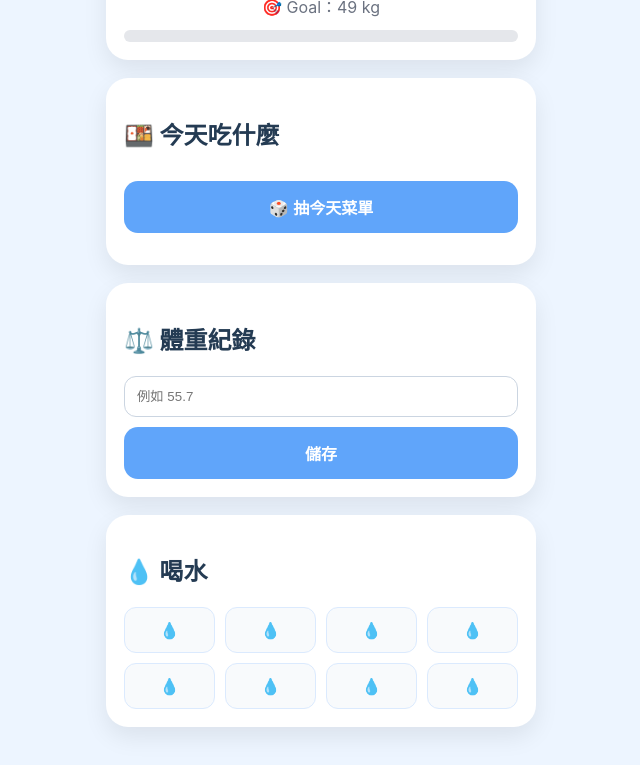
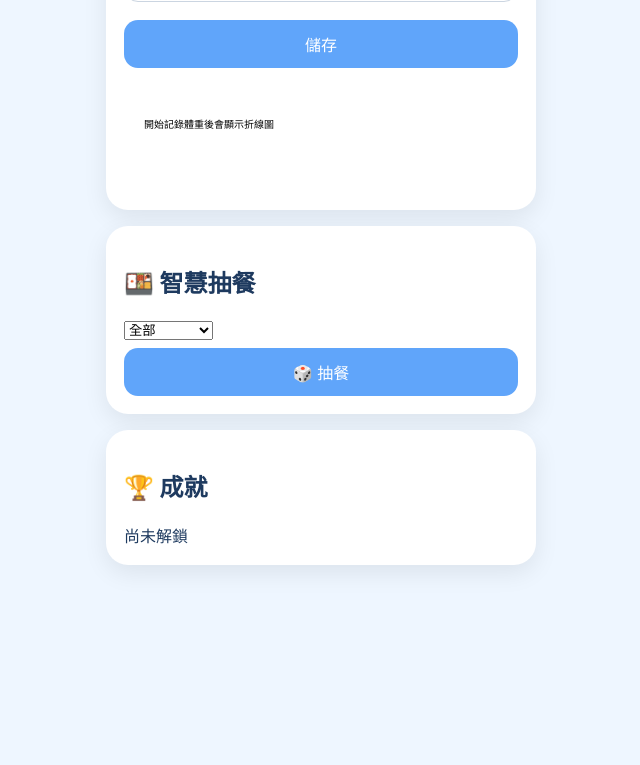
Before and after one commit to dh2827/49kg-project, a plain HTML site: page index.html in a window 1280 px wide. Shown: the part 250-1015 px from the top of the page, without its empty margins (319-959 px from the left). After the commit the page ends 849 px from the top, so only its background shows below. Drawn offline with Linux system fonts and the light colour scheme.

Commit message:
Add files via upload

```diff
--- a/app.js
+++ b/app.js
@@ -1,16 +1,39 @@
-const breakfasts=["🥚 茶葉蛋×2＋無糖豆漿","🍙 鮪魚飯糰＋無糖茶","🍠 地瓜＋茶葉蛋","🥣 希臘優格＋茶葉蛋","🍗 舒肥雞胸＋香蕉"];
-const dinners=["🐔 鹹水雞（雞胸＋3樣菜）","🍢 滷味（肉2樣＋菜3樣）","🥗 蛋白盒子（雞胸）","🥩 蛋白盒子（牛肉）","🏪 超商（雞胸＋沙拉＋茶葉蛋）"];
-function rand(a){return a[Math.floor(Math.random()*a.length)]}
-today.textContent=new Date().toLocaleDateString('zh-TW');
-function drawMeal(){meal.innerHTML=`<b>早餐</b><br>${rand(breakfasts)}<hr><b>晚餐</b><br>${rand(dinners)}`;}
-function saveWeight(){
-const w=parseFloat(weightInput.value);if(!w)return;
-localStorage.setItem('weight',w);
-currentWeight.textContent=w.toFixed(1)+' kg';
-const pct=Math.max(0,Math.min(100,((55.7-w)/(55.7-49))*100));
-progress.style.width=pct+'%';
+const meals={
+all:["🐔 鹹水雞","🍢 滷味","🥗 蛋白盒子","🏪 超商"],
+meat:["🐔 鹹水雞","🥗 蛋白盒子","🍢 滷味"],
+cheap:["🏪 超商","🍢 滷味"],
+store:["🏪 雞胸+沙拉+茶葉蛋","🏪 飯糰+豆漿"]};
+function update(w){
+cw.textContent=w.toFixed(1)+" kg";
+goal.textContent="距離49kg還有 "+Math.max(0,w-49).toFixed(1)+" kg";
+fill.style.width=Math.max(0,Math.min(100,((55.7-w)/(6.7))*100))+"%";
+let hist=JSON.parse(localStorage.getItem("history")||"[]");
+drawChart(hist);
+let b="";
+if(w<=54)b+="<span class='badge'>54kg🎉</span>";
+if(w<=52)b+="<span class='badge'>52kg🎉</span>";
+if(w<=50)b+="<span class='badge'>50kg🎉</span>";
+if(w<=49)b+="<span class='badge'>49kg🏆</span>";
+badges.innerHTML=b||"尚未解鎖";
 }
-const old=localStorage.getItem('weight');
-if(old){currentWeight.textContent=parseFloat(old).toFixed(1)+' kg';progress.style.width=Math.max(0,Math.min(100,((55.7-old)/(55.7-49))*100))+'%';}
-for(let i=0;i<8;i++){const d=document.createElement('div');d.className='drop';d.textContent='💧';d.onclick=()=>d.classList.toggle('on');waterGrid.appendChild(d);}
+function save(){
+let val=parseFloat(w.value);if(!val)return;
+localStorage.setItem("weight",val);
+let h=JSON.parse(localStorage.getItem("history")||"[]");h.push(val);localStorage.setItem("history",JSON.stringify(h));
+update(val);
+}
+function draw(){
+let arr=meals[mode.value];
+meal.innerHTML="<div style='padding:14px;background:#f8fbff;border-radius:14px'>"+arr[Math.floor(Math.random()*arr.length)]+"</div>";
+}
+function drawChart(hist){
+let c=chart.getContext("2d");c.clearRect(0,0,360,120);
+c.strokeStyle="#60a5fa";c.lineWidth=3;
+if(hist.length<2){c.fillText("開始記錄體重後會顯示折線圖",20,60);return;}
+let max=Math.max(...hist),min=Math.min(...hist);
+c.beginPath();
+hist.forEach((v,i)=>{let x=20+i*(320/(hist.length-1));let y=100-((v-min)/((max-min)||1))*70;i?c.lineTo(x,y):c.moveTo(x,y);});
+c.stroke();
+}
+update(parseFloat(localStorage.getItem("weight")||55.7));
 if('serviceWorker' in navigator){navigator.serviceWorker.register('service-worker.js');}
--- a/index.html
+++ b/index.html
@@ -1,38 +1,33 @@
-<!doctype html>
-<html lang="zh-Hant"><head>
+<!doctype html><html lang="zh-Hant"><head>
 <meta charset="utf-8"><meta name="viewport" content="width=device-width,initial-scale=1">
-<link rel="manifest" href="manifest.json">
-<link rel="stylesheet" href="style.css">
-<title>49kg Project</title></head>
-<body>
+<link rel="manifest" href="manifest.json"><link rel="stylesheet" href="style.css">
+<title>49kg Project v0.4</title></head><body>
 <div class="wrap">
-<div class="hero">
 <h1>💙 49kg Project</h1>
-<p id="today"></p>
-<div class="weightCard">
-<div>目前體重</div>
-<div class="big" id="currentWeight">55.7 kg</div>
-<div class="goal">🎯 Goal：49 kg</div>
-<div class="bar"><div id="progress"></div></div>
-</div>
+<div class="card">
+<div class="top"><span>目前體重</span><b id="cw">55.7 kg</b></div>
+<div class="bar"><div id="fill"></div></div>
+<p id="goal"></p>
+<input id="w" type="number" step="0.1" placeholder="今天體重">
+<button onclick="save()">儲存</button>
+<canvas id="chart" width="360" height="120"></canvas>
 </div>
 
 <div class="card">
-<h2>🍱 今天吃什麼</h2>
-<button onclick="drawMeal()">🎲 抽今天菜單</button>
+<h2>🍱 智慧抽餐</h2>
+<select id="mode">
+<option value="all">全部</option>
+<option value="meat">今天想吃肉</option>
+<option value="cheap">今天想省錢</option>
+<option value="store">今天超商</option>
+</select>
+<button onclick="draw()">🎲 抽餐</button>
 <div id="meal"></div>
 </div>
 
 <div class="card">
-<h2>⚖️ 體重紀錄</h2>
-<input id="weightInput" type="number" step="0.1" placeholder="例如 55.7">
-<button onclick="saveWeight()">儲存</button>
-</div>
-
-<div class="card">
-<h2>💧 喝水</h2>
-<div id="waterGrid"></div>
+<h2>🏆 成就</h2>
+<div id="badges"></div>
 </div>
 </div>
-<script src="app.js"></script>
-</body></html>
+<script src="app.js"></script></body></html>
--- a/style.css
+++ b/style.css
@@ -1,14 +1,17 @@
-body{margin:0;background:#edf5ff;font-family:-apple-system,BlinkMacSystemFont,'Segoe UI',sans-serif;color:#243b53}
-.wrap{max-width:430px;margin:auto;padding:20px}
+body{margin:0;background:#eef6ff;font-family:-apple-system,BlinkMacSystemFont,sans-serif;color:#1e3a5f}
+.wrap{max-width:430px;margin:auto;padding:18px}
 .hero{text-align:center}
-.weightCard,.card{background:#fff;border-radius:22px;padding:18px;box-shadow:0 10px 25px rgba(0,0,0,.08);margin-bottom:18px}
-.big{font-size:36px;font-weight:700;color:#3b82f6;margin:10px 0}
-.goal{color:#6b7280}
-.bar{height:12px;background:#e5e7eb;border-radius:99px;overflow:hidden;margin-top:12px}
-#progress{height:100%;width:0;background:linear-gradient(90deg,#60a5fa,#93c5fd)}
-button{width:100%;padding:14px;border:none;border-radius:14px;background:#60a5fa;color:#fff;font-size:16px;font-weight:600;margin-top:10px}
-input{width:100%;padding:12px;border-radius:12px;border:1px solid #cbd5e1;box-sizing:border-box}
-#meal{margin-top:14px;line-height:1.8}
-#waterGrid{display:grid;grid-template-columns:repeat(4,1fr);gap:10px}
-.drop{padding:12px;border-radius:12px;background:#f8fafc;text-align:center;border:1px solid #dbeafe;cursor:pointer}
-.on{background:#bfdbfe}
+.card{background:#fff;border-radius:22px;padding:18px;margin:16px 0;box-shadow:0 8px 24px rgba(0,0,0,.08)}
+.row{display:flex;justify-content:space-between;align-items:center}
+.progress{height:12px;background:#e5e7eb;border-radius:999px;overflow:hidden;margin:12px 0}
+#progress{height:100%;width:0;background:linear-gradient(90deg,#60a5fa,#38bdf8)}
+input,button{width:100%;box-sizing:border-box;padding:12px;border-radius:14px;font-size:16px}
+input{border:1px solid #cbd5e1;margin:10px 0}
+button{border:none;background:#60a5fa;color:white;margin-top:8px}
+button.ghost{background:#dbeafe;color:#1e3a5f}
+.mealCard{background:#f8fbff;border:1px solid #dbeafe;border-radius:16px;padding:14px;line-height:1.8;min-height:90px;transition:.25s}
+.mealCard.flash{transform:scale(1.03)}
+#waterGrid{display:grid;grid-template-columns:repeat(4,1fr);gap:8px}
+.drop{padding:12px;text-align:center;border-radius:12px;background:#f8fafc;border:1px solid #cfe3ff}
+.on{background:#93c5fd}
+ul{padding-left:20px}
```
Also changed, not shown: manifest.json.
